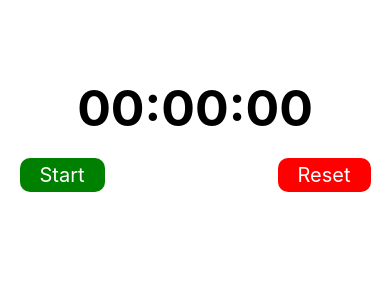
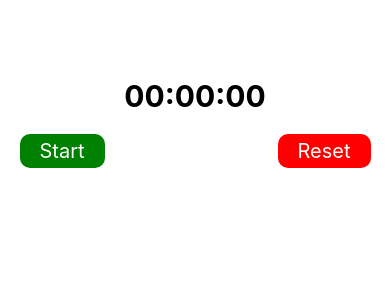
Before and after one commit to Shopify/eng-intern-assessment-react-native, a React Native app: screen / in a window 390 px wide. Shown: the top 300 px of the page. Built offline with nearby package versions, Linux system fonts and the light colour scheme.

Commit message:
- Added timer

```diff
--- /dev/null
+++ b/src/Formated.tsx
@@ -0,0 +1,22 @@
+import {Text} from "react-native";
+
+const Formatted = (props: any) => {
+    const millisecondsTime = props.time;
+
+    const minutes = Math.floor(millisecondsTime / 60000);
+    const seconds = Math.floor((millisecondsTime % 60000) / 1000);
+    const milliseconds = Math.floor((millisecondsTime % 1000) / 10);
+
+
+    const format = () => {
+        return String(minutes).padStart(2, "0") + ":" + String(seconds).padStart(2, "0") + ":" + String(milliseconds).padStart(2, "0");
+    }
+
+    return(
+        <>
+            <Text style={props.style}>{format()}</Text>
+        </>
+    )
+}
+
+export default Formatted;
--- a/src/StopWatch.tsx
+++ b/src/StopWatch.tsx
@@ -1,32 +1,34 @@
 import {ScrollView, StyleSheet, Text, View} from 'react-native';
 import StopWatchButton from "./StopWatchButton";
 import {useState} from "react";
+import Formatted from "./Formated";
 
 let state: boolean = false;
 
 interface Lap {
     lap: number,
-    time: string
+    time: number
 }
 
 export default function StopWatch() {
+    const [milliseconds, setMilliseconds] = useState<number>(0);
+    const [seconds, setSeconds] = useState<number>(55);
     const [minutes, setMinutes] = useState<number>(0);
-    const [seconds, setSeconds] = useState<number>(0);
-    const [hours, setHours] = useState<number>(0);
     const [lapNumber, setLapNumber] = useState<number>(1);
     const [lapData, setLapData] = useState<Lap[]>([]);
 
 
-    const format = () => {
-        return String(hours).padStart(2, "0") + ":" + String(minutes).padStart(2, "0") + ":" + String(seconds).padStart(2, "0");
-    }
+    const [initialTime, setInitialTime] = useState(0);
+    const [finalTime, setFinalTime] = useState(0);
+    const [stoppedAt, setStoppedAt] = useState(0);
+
 
     const newLap = () => {
 
         let lap: Lap =
             {
                 lap: lapNumber,
-                time: format()
+                time: finalTime - initialTime
             }
 
         lapData.push(lap);
@@ -36,9 +38,9 @@ export default function StopWatch() {
 
     const onStart = () => {
         state = true;
+       /* let mm: number = minutes;
+        let s: number = seconds;
         let m: number = minutes;
-        let s: number = seconds;
-        let h: number = hours;
 
         let timer: number = setInterval(() => {
             if(!state){
@@ -46,42 +48,72 @@ export default function StopWatch() {
                 return;
             }
 
-            s+=1;
+            mm+=1;
 
-            if(s === 60){
-                s = 0;
-                m+=1;
+            if(mm === 60){
+                mm = 0;
+                s+=1;
+                setSeconds(s);
 
-                if(m === 60){
-                    m = 0;
-                    h+=1;
-                    setHours(h);
+                if(s === 60){
+                    s = 0;
+                    m+=1;
+                    setMinutes(m);
                 }
             }
 
-            setSeconds(s);
-            setMinutes(m);
 
-        }, 1000)
+            setMilliseconds(mm);
+
+        }, 1);*/
+
+        let currentTime = new Date().getTime();
+
+        setInitialTime(currentTime - stoppedAt);
+        setFinalTime(currentTime);
+        setStoppedAt(0);
+
+        console.log(finalTime);
+
+        let timer = setInterval(() => {
+            if(!state){
+                clearInterval(timer);
+                return;
+            }
+
+            setFinalTime(new Date().getTime());
+        }, 30);
     }
 
     const reset = () => {
-        setMinutes(0);
-        setHours(0);
+        /*setMinutes(0);
+        setMilliseconds(0);
         setSeconds(0);
+        */
+
         setLapNumber(1);
         setLapData([]);
+
+        setInitialTime(0);
+        setFinalTime(0);
+        setStoppedAt(0);
+
+    }
+
+    const stop = () => {
+        state = false
+        setStoppedAt(finalTime - initialTime);
     }
 
 
   return (
       <>
         <View style={styles.container}>
-          <Text style={styles.timer}>{String(hours).padStart(2, "0")}:{String(minutes).padStart(2, "0")}:{String(seconds).padStart(2, "0")}</Text>
+          <Formatted style={{fontSize: 30, fontWeight: "bold"}} time={finalTime - initialTime}/>
         </View>
 
 
-        <StopWatchButton onStop={() => state = false} onStart={() => onStart()} onReset={() => reset()} onLap={() => newLap()}/>
+        <StopWatchButton onStop={() => stop()} onStart={() => onStart()} onReset={() => reset()} onLap={() => newLap()}/>
 
 
           {
@@ -95,8 +127,9 @@ export default function StopWatch() {
                           {
                               lapData.map((entry: Lap) => {
                                   return(
-                                      <View key={entry.lap}>
-                                          <Text>{entry.time}</Text>
+                                      <View style={styles.lapRow} key={entry.lap}>
+                                          <Text>{entry.lap}</Text>
+                                          <Formatted style={{fontSize: 15, marginLeft: 'auto', marginRight: '15%'}} time={entry.time} />
                                       </View>
                                   )
                               })
@@ -135,6 +168,11 @@ const styles = StyleSheet.create({
     lapTime: {
         fontSize: 20,
         fontWeight: "bold",
+    },
+    lapRow: {
+      flexDirection: "row",
+        marginTop: 14,
+        marginLeft: 20
+    },
 
-    }
 });
```
